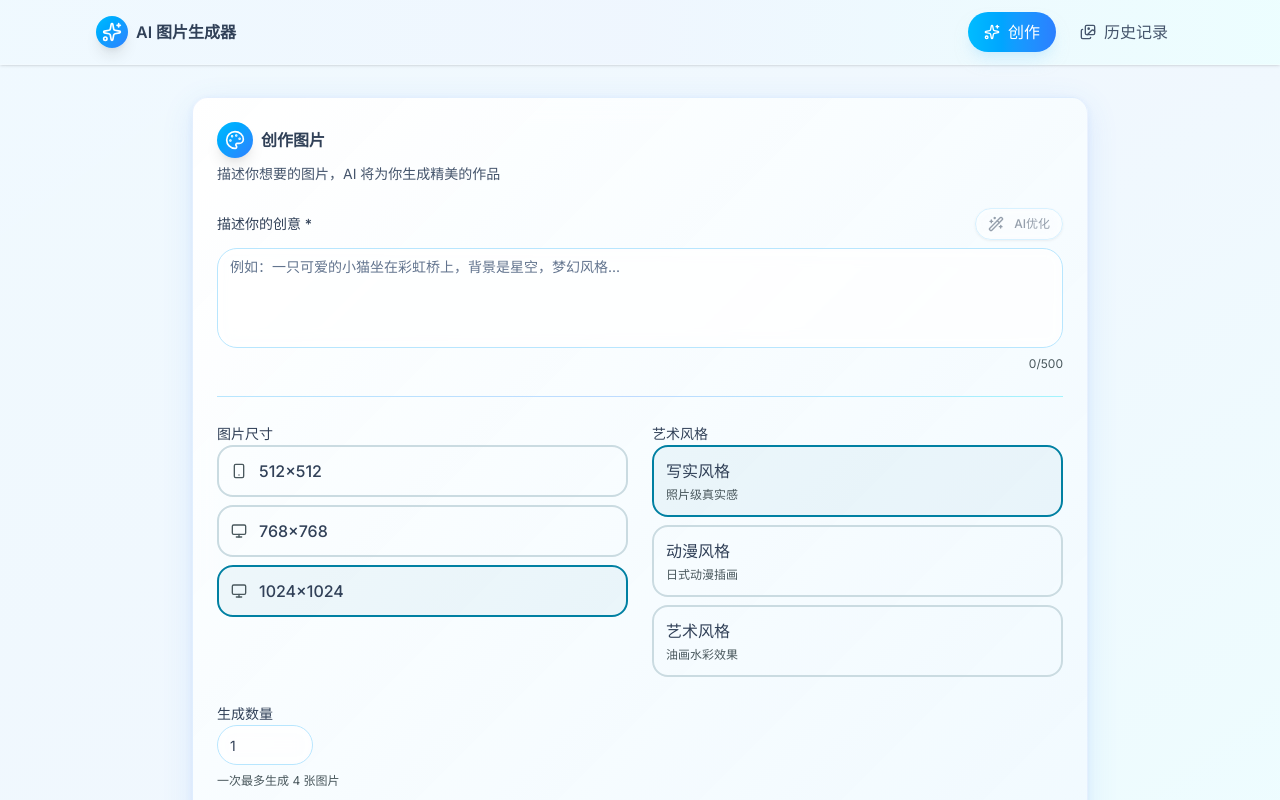
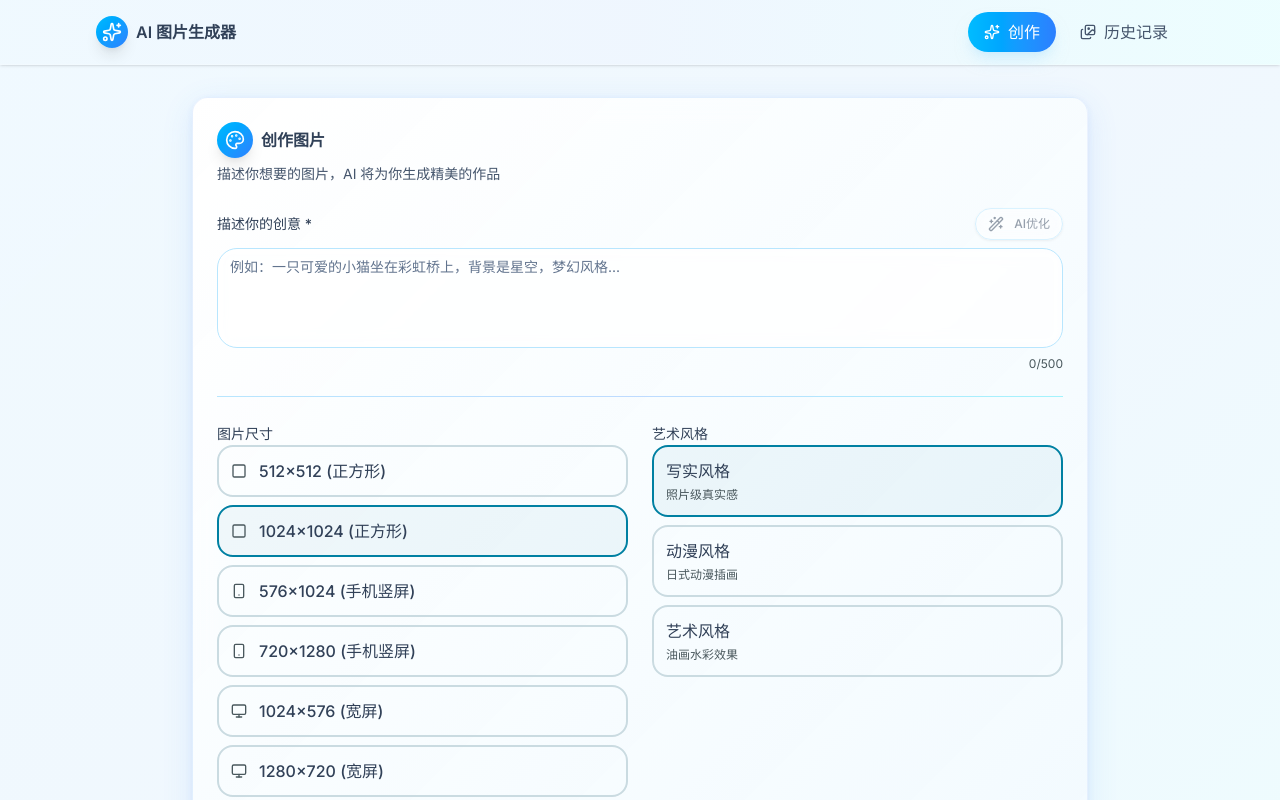
Before and after one commit to farion1231/ai-image-creator, a Next.js app: page / in a window 1280 px wide. Shown: the top 800 px of the page. Built offline with nearby package versions, Linux system fonts and the light colour scheme.

Commit message:
更新图片生成组件的常量，增加多种尺寸选项，包括正方形、手机竖屏和宽屏格式，优化用户选择体验。

```diff
--- a/src/components/image-generator/constants.ts
+++ b/src/components/image-generator/constants.ts
@@ -1,10 +1,23 @@
-import { Monitor, Smartphone } from "lucide-react";
+import { Monitor, Smartphone, Square, RectangleHorizontal } from "lucide-react";
 import type { SizeOption, StyleOption } from "./types";
 
 export const sizeOptions: SizeOption[] = [
-  { value: "512x512", label: "512×512", icon: Smartphone },
-  { value: "768x768", label: "768×768", icon: Monitor },
-  { value: "1024x1024", label: "1024×1024", icon: Monitor },
+  // 正方形尺寸
+  { value: "512x512", label: "512×512 (正方形)", icon: Square },
+  { value: "1024x1024", label: "1024×1024 (正方形)", icon: Square },
+
+  // 手机屏幕 (9:16 竖屏)
+  { value: "576x1024", label: "576×1024 (手机竖屏)", icon: Smartphone },
+  { value: "720x1280", label: "720×1280 (手机竖屏)", icon: Smartphone },
+
+  // 宽屏 (16:9 横屏)
+  { value: "1024x576", label: "1024×576 (宽屏)", icon: Monitor },
+  { value: "1280x720", label: "1280×720 (宽屏)", icon: Monitor },
+  { value: "1920x1080", label: "1920×1080 (全高清)", icon: Monitor },
+
+  // 其他常用比例
+  { value: "1024x768", label: "1024×768 (4:3)", icon: RectangleHorizontal },
+  { value: "1152x896", label: "1152×896 (9:7)", icon: RectangleHorizontal },
 ];
 
 export const styleOptions: StyleOption[] = [
```
Also changed, not shown: 1 other file (tests, documents, lock files or other folders).
